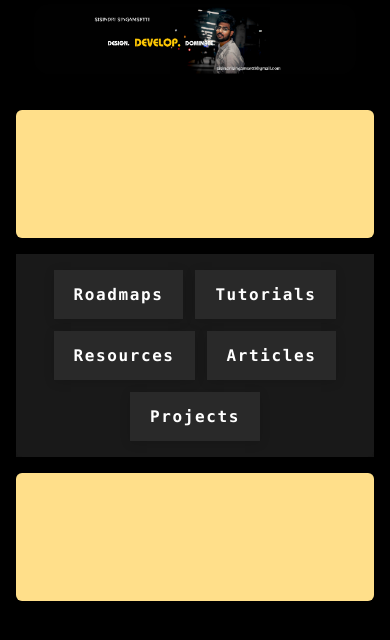
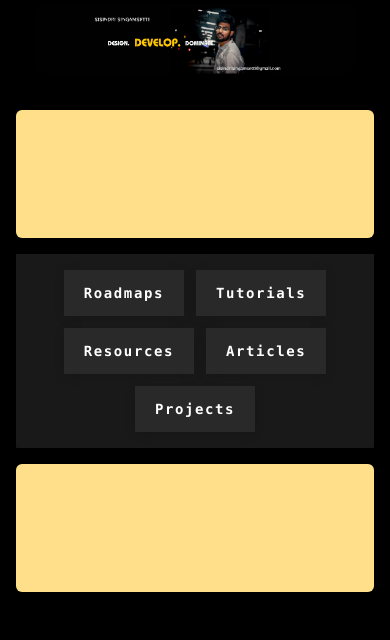
Before and after one commit to sisi-tarak/sisindri-singamsetti, a React (Vite) app: page /sisi in a window 390 px wide. Shown: the top 640 px of the page. Built offline with nearby package versions, Linux system fonts and the light colour scheme.

Commit message:
sisi page created and div for ads

```diff
--- a/src/Components/sisi/MainPage.jsx
+++ b/src/Components/sisi/MainPage.jsx
@@ -23,8 +23,8 @@ const MainPage = () => {
       </div>
 
       <Container maxWidth="xl" className="mt-8 px-4 sm:px-6 lg:px-8">
-        <div className="flex flex-col lg:flex-row gap-4 w-full">
-          <div className="lg:w-[300px] w-full">
+        <div className="flex flex-col sm:flex-row gap-4 w-full">
+          <div className="lg:w-[300px] w-full sm:w-0">
             <div
               className="h-32 lg:h-[600px] w-full bg-adsBgColor rounded-md
                           shadow-lg transition-all duration-300 hover:shadow-xl"
@@ -36,14 +36,14 @@ const MainPage = () => {
               <div className="flex flex-wrap justify-center sm:justify-start gap-3">
                 {buttonLabels.map((label, index) => (
                   <button key={index} className="ui-btn font-Montserrat">
-                    <span>{label}</span>
+                    <span className="text-[14px] sm:text-[16px]">{label}</span>
                   </button>
                 ))}
               </div>
             </div>
           </div>
 
-          <div className="lg:w-[300px] w-full">
+          <div className="lg:w-[300px] w-full sm:w-[50%]">
             <div
               className="h-32 lg:h-[600px] w-full bg-adsBgColor rounded-md
                           shadow-lg transition-all duration-300 hover:shadow-xl"
```
